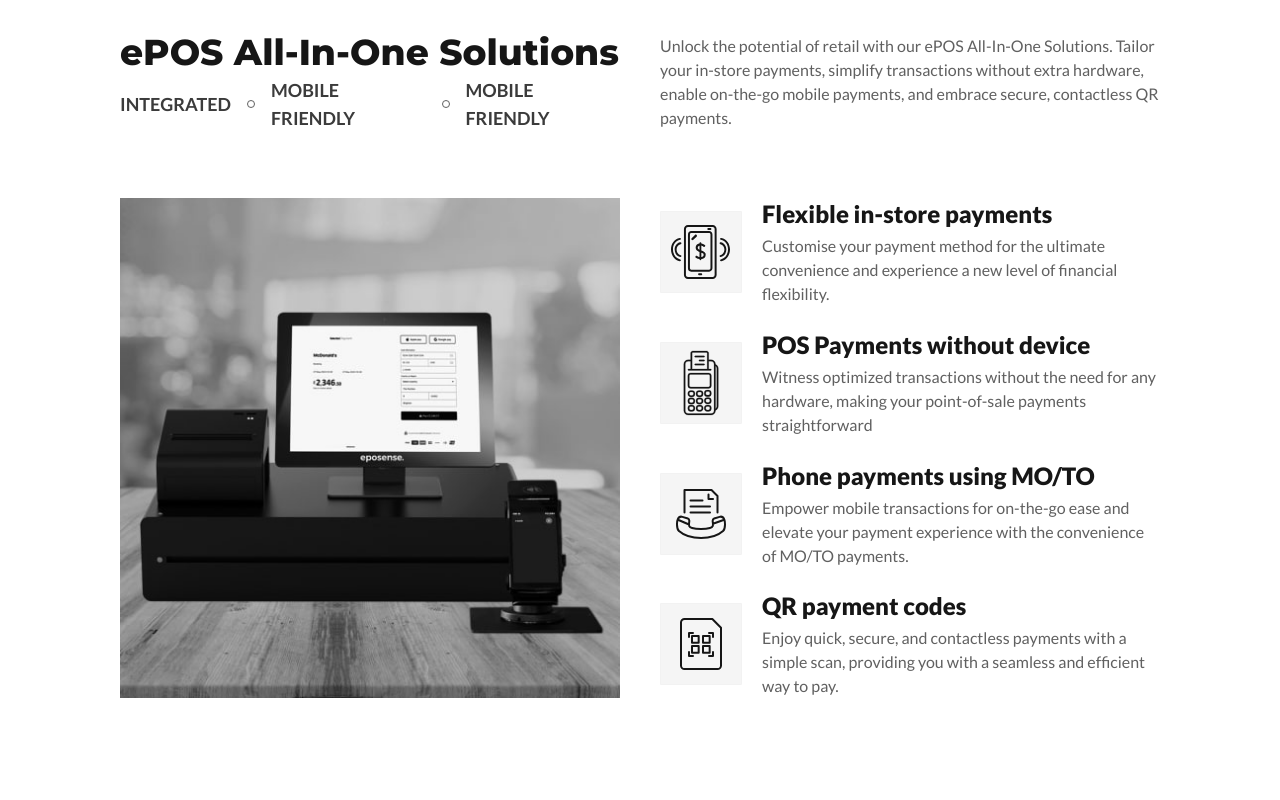
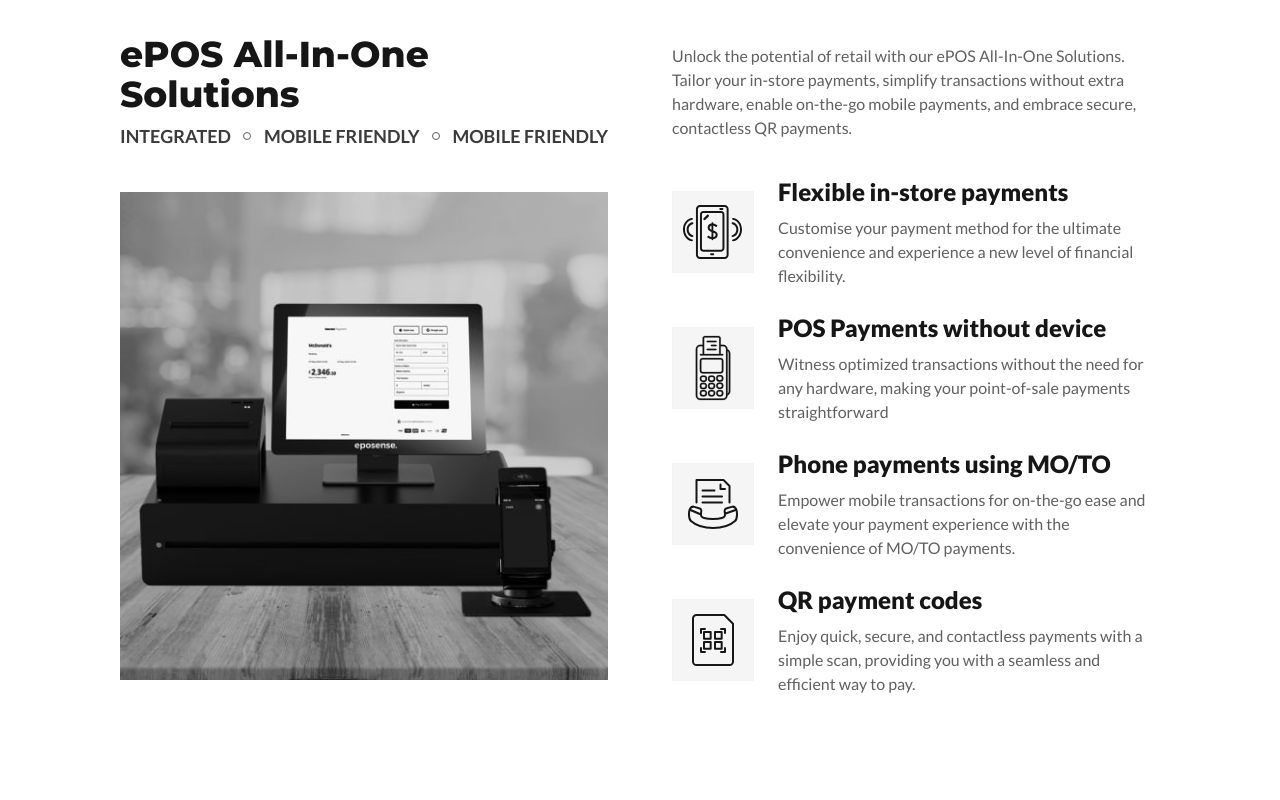
Before and after one commit to arshaan-abh/payments-landing, a Next.js app: page / in a window 1280 px wide. Shown: the part 1780-2580 px from the top of the page. Built offline with nearby package versions, Linux system fonts and the light colour scheme.

Commit message:
Adjust layout

```diff
--- a/app/_components/features-two/index.tsx
+++ b/app/_components/features-two/index.tsx
@@ -14,15 +14,16 @@ function FeatureTwo() {
 		<Stack
 			containerClassName="w-full h-full px-10 lg:px-20 xl:px-30 xl:max-w-screen-1.5xl"
 			// underClassName="px-10 lg:px-20 xl:px-30 xl:max-w-screen-1.5xl"
-			className="h-full flex flex-col justify-evenly"
+			className="h-full flex flex-col py-4"
 			// underLayer={<Grid black />}
 		>
-			<div className="flex justify-between items-center gap-10">
-				<div className="w-1/2 flex flex-col gap-1">
+			<div className="grow-2 min-h-[1rem]" />
+			<div className="flex items-center gap-x-16 gap-y-2 flex-col md:flex-row">
+				<div className="w-1/2 flex flex-col gap-2">
 					<div className="text-primary text-4xl font-extrabold font-montserrat">
 						ePOS All-In-One Solutions
 					</div>
-					<div className="flex gap-4 items-center">
+					<div className="flex gap-2 items-center justify-between">
 						<div className="font-lato text-gray-100 text-lg font-semibold uppercase">
 							Integrated
 						</div>
@@ -43,11 +44,16 @@ function FeatureTwo() {
 					contactless QR payments.
 				</div>
 			</div>
-			<div className="flex gap-10">
-				<div className="w-1/2 flex items-center justify-start">
-					<Image src={bigPicture} alt="Big picture" />
+			<div className="grow min-h-[1rem]" />
+			<div className="flex gap-16">
+				<div className="w-1/2 flex items-center">
+					<Image
+						src={bigPicture}
+						alt="Big picture"
+						className="w-full object-contain"
+					/>
 				</div>
-				<div className="w-1/2 flex flex-col justify-between gap-5">
+				<div className="w-1/2 flex flex-col justify-between gap-6">
 					<Card
 						image={smallPictureOne}
 						title="Flexible in-store payments"
@@ -70,6 +76,7 @@ function FeatureTwo() {
 					/>
 				</div>
 			</div>
+			<div className="grow-2 min-h-[1rem]" />
 		</Stack>
 	);
 }
@@ -84,9 +91,9 @@ interface CardProps {
 
 export const Card: FC<CardProps> = ({ image, title, supportingText }) => {
 	return (
-		<div className="flex gap-5 items-center">
+		<div className="flex gap-6 items-center">
 			<Image src={image} alt="Small picture" />
-			<div className="flex flex-col gap-1">
+			<div className="flex flex-col gap-2">
 				<div className="font-lato font-extrabold text-2xl text-primary">
 					{title}
 				</div>
```
